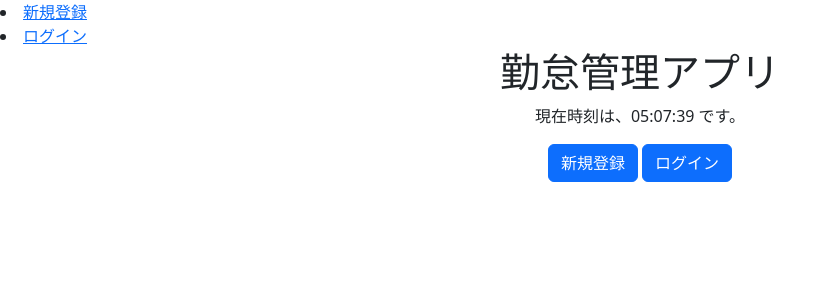
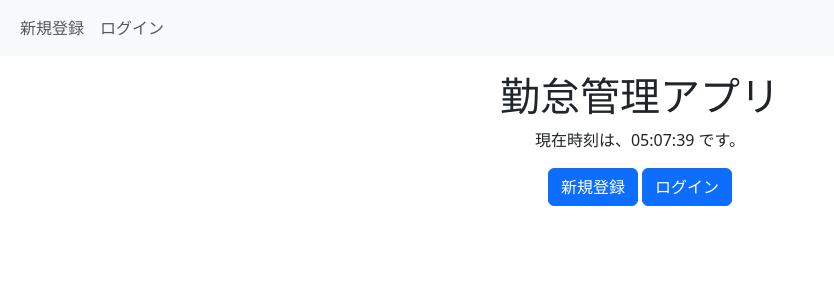
Before and after one commit to myhearisranch/jobs, a Rails app: page / in a window 1280 px wide. Shown: the top 300 px of the page, without its empty margins (0-834 px from the left). Run offline with Rails 7, Linux system fonts and the light colour scheme; style sheets or scripts are compiled from the project's sources; some libraries are stand-ins or nearby versions.

Commit message:
ヘッダー デザイン修正

```diff
--- a/app/views/layouts/application.html.erb
+++ b/app/views/layouts/application.html.erb
@@ -10,21 +10,43 @@
   </head>
 
   <body>
+    <nav class="navbar navbar-expand-lg navbar-light bg-light">
+      <div class="container-fluid">
         <% if user_signed_in? %>
-      <li>
-        <%= link_to "ログアウト" , destroy_user_session_path, method: :delete %>
+          <button class="navbar-toggler" type="button" data-bs-toggle="collapse" data-bs-target="#navbarNav" aria-controls="navbarNav" aria-expanded="false" aria-label="Toggle navigation">
+            <span class="navbar-toggler-icon"></span>
+          </button>
+          <div class="collapse navbar-collapse justify-content-end" id="navbarNav">
+            <ul class="navbar-nav">
+              <li class="nav-item">
+                <%= link_to "ログアウト" , destroy_user_session_path, method: :delete, class: "nav-link" %>
               </li>
+            </ul>
+          </div>
         <% else %>
-    <li>
-      <%= link_to "新規登録", new_user_registration_path %>
+          <ul class="navbar-nav">
+            <li class="nav-item">
+              <%= link_to "新規登録", new_user_registration_path, class: "nav-link" %>
             </li>
-    <li>
-      <%= link_to "ログイン", new_user_session_path %>
+            <li class="nav-item">
+              <%= link_to "ログイン", new_user_session_path, class: "nav-link" %>
             </li>
+          </ul>
+        <% end %>
+      </div>
+    </nav>
+
+    <div class="container mt-3">
+      <% flash.each do |name, msg| %>
+        <% if msg.is_a?(String) %>
+          <div class="alert alert-<%= name == :notice ? "success" : "danger" %> alert-dismissible fade show" role="alert">
+            <%= msg %>
+          </div>
+        <% end %>
       <% end %>
 
-     <%= flash[:success] %>
+      <%= yield %>
+    </div>
 
-    <%= yield %>
   </body>
 </html>
```
Lines whose indentation alone changed are shown as unchanged.
